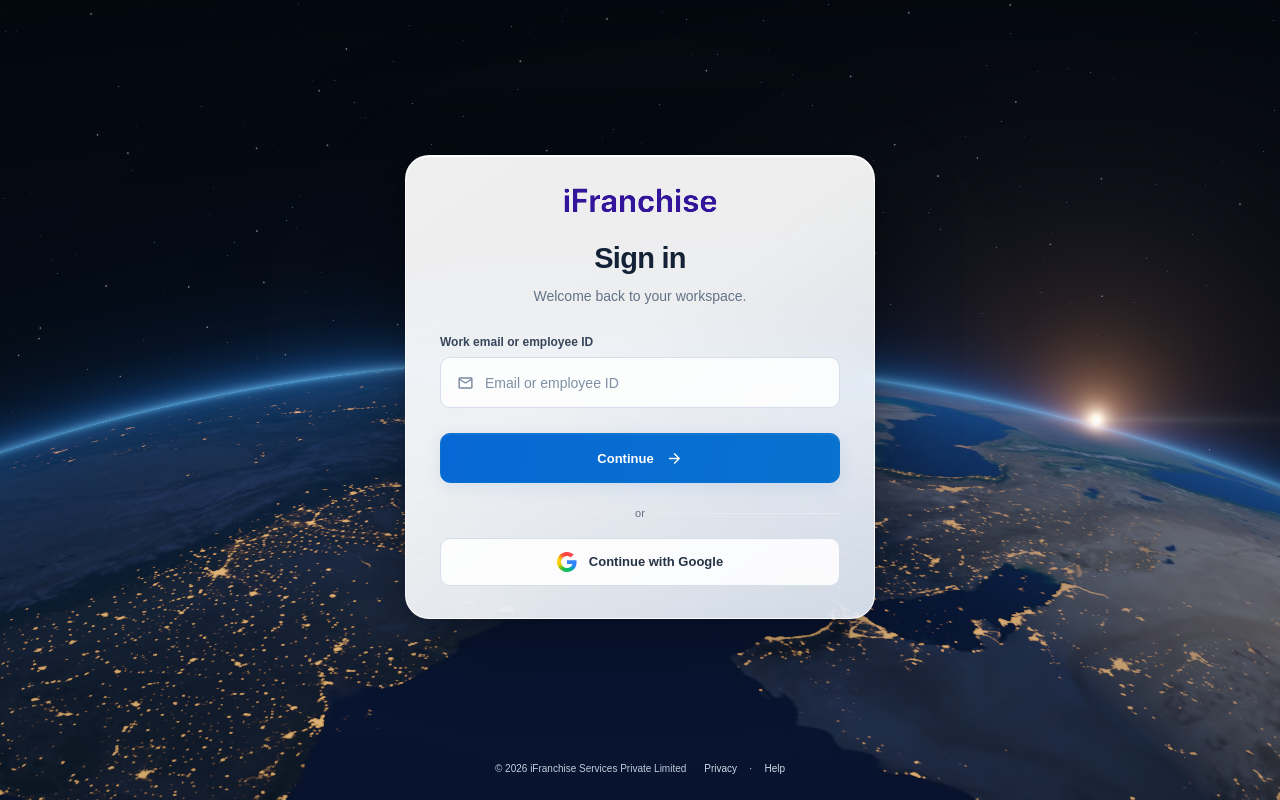
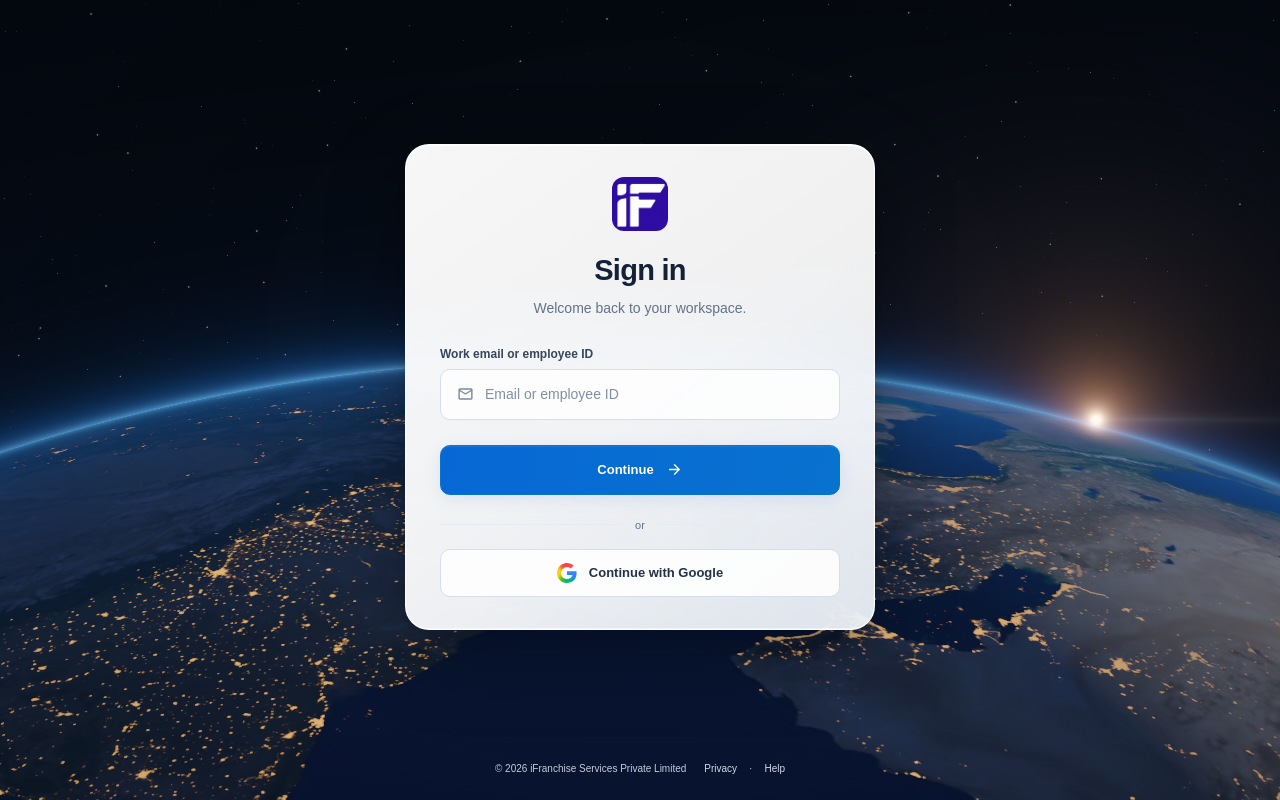
Before and after one commit to iFranchise-Tech/ifranchise-crm-wireframes, a Next.js app: page /auth-preview/sign-in in a window 1280 px wide. Built offline with nearby package versions, Linux system fonts and the light colour scheme; a web font is replaced by a local one.

Commit message:
Refine auth branding and subtle glass card styling

```diff
--- a/app/auth-scene.css
+++ b/app/auth-scene.css
@@ -27,21 +27,20 @@
 .earth-shade { position: absolute; inset: 0; background: radial-gradient(ellipse at 50% 40%, transparent 40%, #02091418 100%); }
 .auth-column {
   width: min(100%, 470px); align-self: center; margin: 12px auto; padding: 32px 34px;
-  border: 1px solid #ffffffd9; border-radius: 24px;
+  border: 1px solid #ffffffeb; border-radius: 24px;
   /* An opaque base also keeps the form readable without backdrop-filter support. */
   background: #f8faff;
-  box-shadow: 0 24px 80px #0006, 0 3px 12px #041c3824, inset 0 1px 0 #fff;
+  box-shadow: 0 24px 80px #0005, 0 3px 12px #041c3824, inset 0 1px 0 #fff, inset 0 -1px 0 #ffffff70;
 }
 @supports ((backdrop-filter: blur(1px)) or (-webkit-backdrop-filter: blur(1px))) {
   .auth-column {
-    background: linear-gradient(145deg, #ffffffef 0%, #ffffffed 42%, #edf5ffde 100%);
-    -webkit-backdrop-filter: blur(24px) saturate(125%);
-    backdrop-filter: blur(24px) saturate(125%);
+    background: linear-gradient(145deg, #fffffff7 0%, #fffffff0 52%, #f3f8ffe8 100%);
+    -webkit-backdrop-filter: blur(24px) saturate(110%);
+    backdrop-filter: blur(24px) saturate(110%);
   }
 }
 .auth-column-header { display: flex; align-items: center; justify-content: center; }
-.auth-column-header .brand-wordmark img { width: 153px; filter: none; }
-.auth-content { width: 100%; margin: 0 auto; padding-top: 28px; }
+.auth-content { width: 100%; margin: 0 auto; padding-top: 22px; }
 .auth-viewport .auth-title { font-size: 29px; font-weight: 700; letter-spacing: -.025em; line-height: 1.2; text-align: center; text-wrap: balance; }
 .auth-viewport .auth-description { margin: 10px 0 26px; font-size: 14px; line-height: 1.5; text-align: center; text-wrap: balance; }
 .auth-viewport .auth-footer { position: relative; margin: 16px auto 0; gap: 2px 18px; font-size: 10px; color: #c2cddd; }
@@ -108,7 +107,7 @@
 @media (max-width: 600px) {
   .auth-viewport { padding: 24px 16px 12px; }
   .auth-viewport .auth-column { padding: 28px 22px; border-radius: 22px; margin-block: 0; }
-  .auth-viewport .auth-content { padding: 25px 0 0; }
+  .auth-viewport .auth-content { padding: 22px 0 0; }
   .auth-viewport .auth-title { font-size: 26px; }
   .auth-viewport .auth-description { font-size: 13px; margin-bottom: 24px; }
   .auth-viewport .auth-footer { max-width: 300px; margin-top: 12px; }
--- a/app/globals.css
+++ b/app/globals.css
@@ -15,8 +15,9 @@ svg { flex: none; width: 20px; height: 20px; }
 ::selection { background: var(--brand-soft); color: var(--brand-strong); }
 :focus-visible { outline: 3px solid #8961f3; outline-offset: 4px; }
 [hidden] { display: none !important; }
-.brand-wordmark { display: inline-flex; flex: none; align-items: center; }
+.brand-wordmark, .brand-symbol { display: inline-flex; flex: none; align-items: center; }
 .brand-wordmark img { display: block; width: 162px; height: auto; aspect-ratio: 910 / 150; object-fit: contain; }
+.brand-symbol img { display: block; width: 56px; height: auto; aspect-ratio: 512 / 494; object-fit: contain; border-radius: 12px; }
 
 /* Clean product authentication shell. Review controls live exclusively under /library. */
 .auth-form { display: flex; flex-direction: column; gap: 12px; }
--- a/components/layout/auth-shell.tsx
+++ b/components/layout/auth-shell.tsx
@@ -9,7 +9,7 @@ export function AuthShell({ children }: { children: ReactNode }) {
       <EarthScene />
       <section className="auth-column" aria-label="Authentication">
         <header className="auth-column-header">
-          <BrandMark />
+          <BrandMark variant="symbol" />
         </header>
         <div className="auth-content">{children}</div>
       </section>
--- a/components/layout/brand-mark.tsx
+++ b/components/layout/brand-mark.tsx
@@ -1,6 +1,7 @@
-export function BrandMark() {
-  return <span className="brand-wordmark">
-    {/* Tagline-free wordmark. Explicit dimensions prevent layout shift. */}
-    <img src="/brand/ifranchise-wordmark.svg" width="162" height="27" alt="iFranchise" />
+export function BrandMark({ variant = "wordmark" }: { variant?: "wordmark" | "symbol" }) {
+  return <span className={`brand-${variant}`}>
+    {variant === "symbol"
+      ? <img src="/brand/ifranchise-logo.png" width="56" height="54" alt="iFranchise" />
+      : <img src="/brand/ifranchise-wordmark.svg" width="162" height="27" alt="iFranchise" />}
   </span>;
 }
--- a/components/layout/earth-scene.tsx
+++ b/components/layout/earth-scene.tsx
@@ -8,10 +8,22 @@ export function EarthScene() {
   useEffect(() => {
     let disposed = false;
     let release: (() => void) | undefined;
+    let restore: (() => void) | undefined;
+    const element = canvas.current;
     import("@/lib/visual/earth-renderer").then(({ createEarthRenderer }) => {
-      if (!disposed && canvas.current) release = createEarthRenderer(canvas.current);
+      if (disposed || !element) return;
+      restore = () => {
+        release?.();
+        release = createEarthRenderer(element);
+      };
+      restore();
+      element.addEventListener("webglcontextrestored", restore);
     }).catch(() => { /* Keep the static scene if the renderer is unavailable. */ });
-    return () => { disposed = true; release?.(); };
+    return () => {
+      disposed = true;
+      if (restore) element?.removeEventListener("webglcontextrestored", restore);
+      release?.();
+    };
   }, []);
 
   return <div className="earth-scene" aria-hidden="true">
--- a/lib/visual/earth-renderer.ts
+++ b/lib/visual/earth-renderer.ts
@@ -175,7 +175,10 @@ export function createEarthRenderer(canvas: HTMLCanvasElement): () => void {
   function resize() {
     const { width, height } = canvas.getBoundingClientRect();
     const ratio = Math.min(window.devicePixelRatio || 1, 1.5, Math.sqrt((desktop ? 2_000_000 : 800_000) / Math.max(1, width * height)));
-    canvas.width = Math.max(1, Math.round(width * ratio)); canvas.height = Math.max(1, Math.round(height * ratio));
+    const nextWidth = Math.max(1, Math.round(width * ratio));
+    const nextHeight = Math.max(1, Math.round(height * ratio));
+    if (canvas.width !== nextWidth) canvas.width = nextWidth;
+    if (canvas.height !== nextHeight) canvas.height = nextHeight;
     draw();
   }
   function tick(now: number) {
@@ -199,7 +202,7 @@ export function createEarthRenderer(canvas: HTMLCanvasElement): () => void {
   Promise.all(["day", "night", "clouds"].map((name, index) => new Promise<void>((resolve, reject) => {
     const image = new Image(); images.push(image);
     image.onload = () => {
-      if (disposed) return;
+      if (disposed || gl.isContextLost()) { reject(); return; }
       const texture = gl.createTexture();
       if (!texture) { reject(); return; }
       textures.push(texture);
@@ -219,7 +222,7 @@ export function createEarthRenderer(canvas: HTMLCanvasElement): () => void {
     image.onerror = reject;
     image.src = detailedMaps && index > 0 ? `/images/earth/${name}-detail.webp` : `/images/earth/${name}.${textureExtension}`;
   }))).then(() => {
-    if (disposed) return;
+    if (disposed || gl.isContextLost()) return;
     ready = true; resize(); canvas.dataset.ready = "true"; resume();
   }).catch(() => { /* Keep the initial still image if a texture fails. */ });
   return () => {
```
Also changed, not shown: public/brand/ifranchise-logo.png (added).
